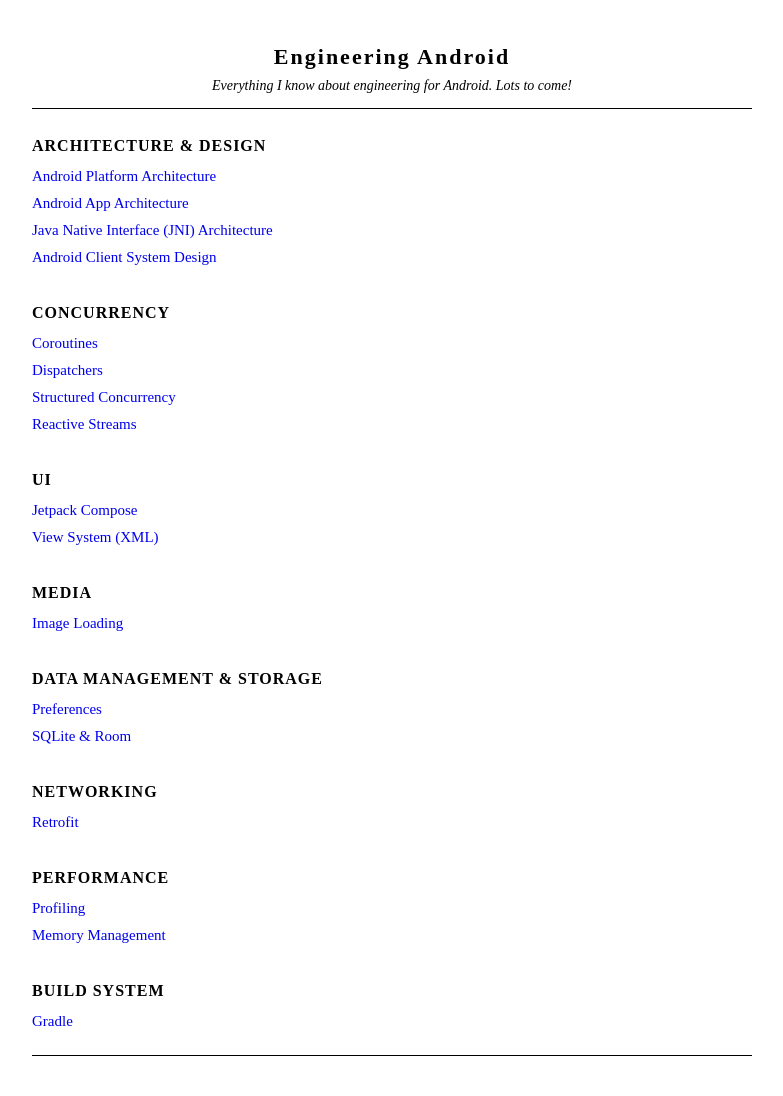
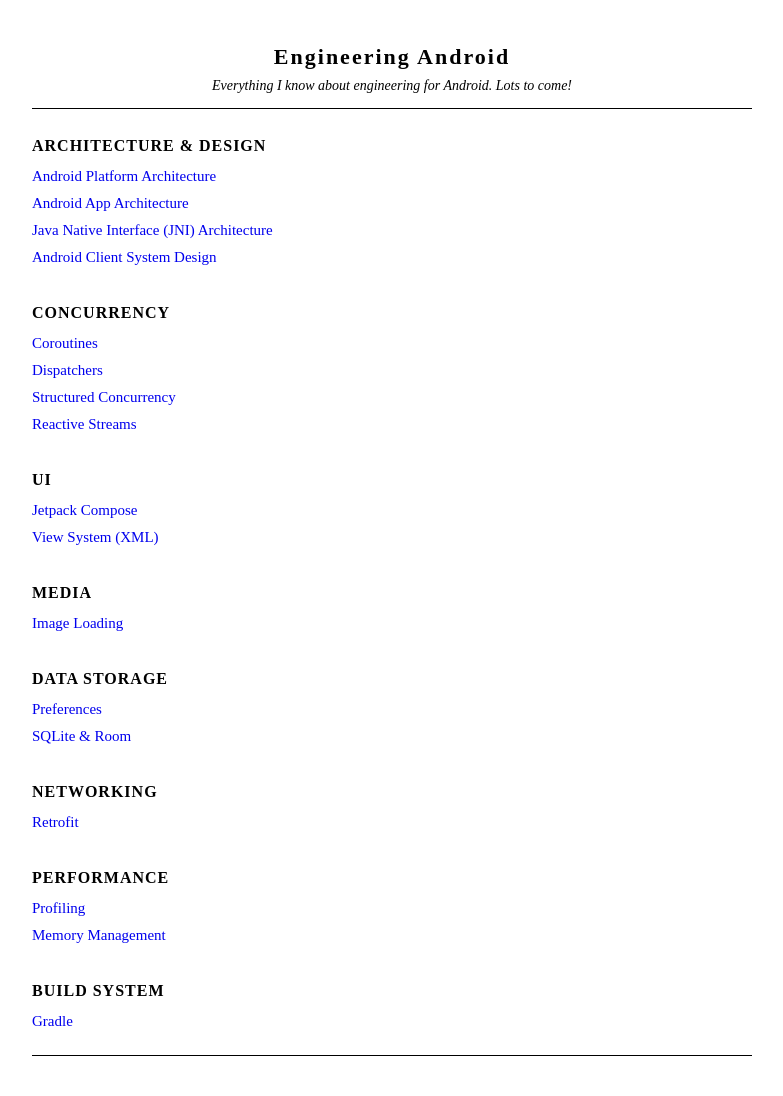
Before and after one commit to michaelrobertobrien/engineering-android, a Jekyll site: the page built from index.md, in a window 1280 px wide. Shown: the whole page, without its empty margins (248-1031 px from the left). Built offline with Jekyll 4.4.1, drawn with Linux system fonts in a browser that asks for light colours.

Commit message:
Update index.md

```diff
--- a/index.md
+++ b/index.md
@@ -34,7 +34,7 @@
     <a href="media/image-loading.html">Image Loading</a><br>
 </div>
 
-<div class="section-title" style="margin-top: 30px;">Data Management & Storage</div>
+<div class="section-title" style="margin-top: 30px;">Data Storage</div>
 <div class="link-matrix" style="line-height: 1.8;">
     <a href="/framework/testc.html">Preferences</a><br>
     <a href="/framework/test.hml">SQLite & Room</a><br>
```
